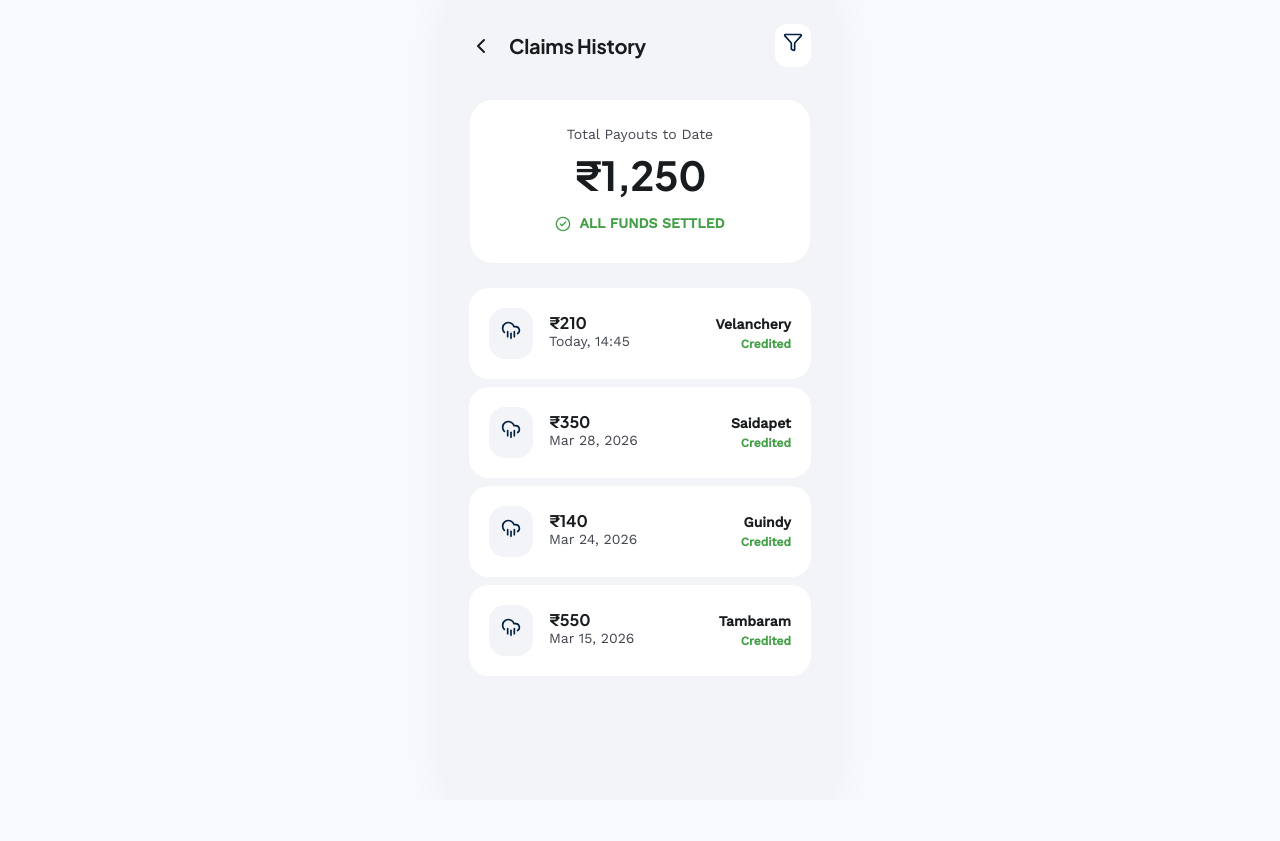
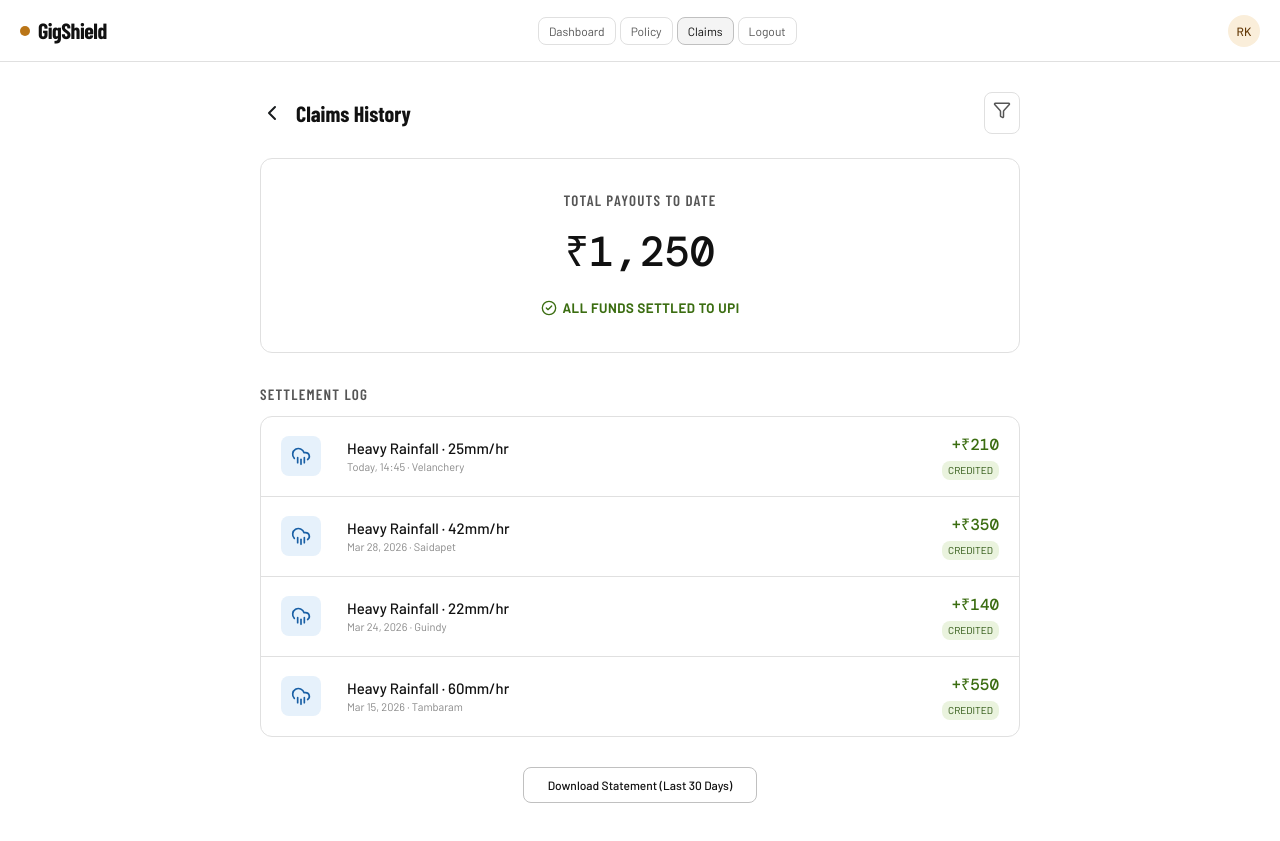
Before and after one commit to RainboeStrykr/guidewire-devtrails-gigshield, a React (Vite) app in the folder frontend/: page /claims in a window 1280 px wide. Before the commit the page ends 800 px from the top, so only its background shows below. Built offline with nearby package versions, Linux system fonts and the light colour scheme.

Commit message:
style(frontend): fix claims history page layout to match premium dashboard aesthetic

```diff
--- a/frontend/src/screens/ClaimsHistoryScreen.jsx
+++ b/frontend/src/screens/ClaimsHistoryScreen.jsx
@@ -1,9 +1,16 @@
-import React from 'react';
+import React, { useEffect, useState } from 'react';
 import { useNavigate } from 'react-router-dom';
-import { ChevronLeft, Filter, History, CheckCircle2, CloudRain } from 'lucide-react';
+import { ChevronLeft, Filter, CheckCircle2, CloudRain } from 'lucide-react';
+import '../gs-styles.css';
 
 const ClaimsHistoryScreen = () => {
   const navigate = useNavigate();
+  const [rider, setRider] = useState(null);
+
+  useEffect(() => {
+    const savedRider = localStorage.getItem('rider');
+    if (savedRider) setRider(JSON.parse(savedRider));
+  }, []);
 
   const history = [
     { date: 'Today, 14:45', amount: 210, zone: 'Velanchery', intensity: '25mm/hr', status: 'Credited' },
@@ -13,65 +20,76 @@ const ClaimsHistoryScreen = () => {
   ];
 
   return (
-    <div className="page-container" style={{ backgroundColor: 'var(--surface-container-low)' }}>
+    <div className="gs-root">
+      {/* Nav */}
+      <div className="gs-nav">
+        <div className="gs-logo" onClick={() => navigate('/dashboard')} style={{ cursor: 'pointer' }}>
+          <div className="gs-logo-dot"></div>
+          GigShield
+        </div>
+        <div className="gs-nav-pills">
+          <div className="gs-pill" onClick={() => navigate('/dashboard')}>Dashboard</div>
+          <div className="gs-pill" onClick={() => navigate('/policy')}>Policy</div>
+          <div className="gs-pill active" onClick={() => navigate('/claims')}>Claims</div>
+          <div className="gs-pill" onClick={() => navigate('/login')}>Logout</div>
+        </div>
+        <div className="gs-avatar">{rider?.name ? rider.name.slice(0, 2).toUpperCase() : 'RK'}</div>
+      </div>
+
+      <div style={{ maxWidth: '800px', margin: '0 auto', padding: '30px 20px' }}>
         {/* Header */}
-      <header style={{ display: 'flex', alignItems: 'center', justifyContent: 'space-between', marginBottom: '2rem' }}>
+        <div style={{ display: 'flex', alignItems: 'center', justifyContent: 'space-between', marginBottom: '24px' }}>
           <div style={{ display: 'flex', alignItems: 'center' }}>
             <ChevronLeft
               size={24}
               onClick={() => navigate('/dashboard')}
-            style={{ cursor: 'pointer', marginRight: '1rem' }}
+              style={{ cursor: 'pointer', marginRight: '12px' }}
             />
-          <h2 style={{ fontSize: '1.25rem' }}>Claims History</h2>
+            <div className="gs-rider-name" style={{ fontSize: '22px', marginBottom: 0 }}>Claims History</div>
           </div>
-        <div style={{ padding: '0.5rem', backgroundColor: 'var(--surface-container-lowest)', borderRadius: '0.75rem' }}>
-          <Filter size={20} color="var(--primary)" />
-        </div>
-      </header>
-
-      {/* Aggregate Stats */}
-      <div className="card-lowest ghost-border" style={{ padding: '1.5rem', borderRadius: '1.5rem', marginBottom: '1.5rem', textAlign: 'center' }}>
-        <p className="text-subtext">Total Payouts to Date</p>
-        <h2 style={{ fontSize: '2.5rem', marginTop: '0.5rem' }}>₹1,250</h2>
-        <div style={{ display: 'inline-flex', alignItems: 'center', gap: '0.5rem', marginTop: '1rem', color: '#43a047', fontSize: '0.875rem', fontWeight: '700' }}>
-          <CheckCircle2 size={16} />
-          <span>ALL FUNDS SETTLED</span>
+          <div style={{ padding: '8px', border: '0.5px solid var(--color-border-tertiary)', borderRadius: 'var(--border-radius-md)', cursor: 'pointer' }}>
+            <Filter size={18} color="var(--color-text-secondary)" />
           </div>
         </div>
 
-      {/* Claims List (No Borders, Tonal Shift) */}
-      <div style={{ display: 'grid', gap: '0.5rem' }}>
+        {/* Aggregate Stats */}
+        <div className="gs-card" style={{ padding: '30px', textAlign: 'center', marginBottom: '30px', background: 'var(--color-background-primary)' }}>
+          <div className="gs-section-title" style={{ marginBottom: '8px' }}>Total Payouts to Date</div>
+          <div className="gs-mono" style={{ fontSize: '42px', fontWeight: 500, color: 'var(--color-text-primary)' }}>₹{history.reduce((acc, c) => acc + c.amount, 0).toLocaleString()}</div>
+          <div style={{ display: 'inline-flex', alignItems: 'center', gap: '6px', marginTop: '16px', color: '#3B6D11', fontSize: '13px', fontWeight: 600 }}>
+            <CheckCircle2 size={16} />
+            <span style={{ letterSpacing: '0.05em' }}>ALL FUNDS SETTLED TO UPI</span>
+          </div>
+        </div>
+
+        {/* Claims List */}
+        <div className="gs-section-title">Settlement Log</div>
+        <div className="gs-card">
           {history.map((claim, idx) => (
             <div
               key={idx}
-            className="card-lowest"
-            style={{
-              padding: '1.25rem',
-              borderRadius: '1.25rem',
-              display: 'flex',
-              justifyContent: 'space-between',
-              alignItems: 'center'
-            }}
+              className="gs-claim-row"
+              style={{ padding: '16px 20px' }}
             >
-            <div style={{ display: 'flex', gap: '1rem', alignItems: 'center' }}>
-              <div style={{ padding: '0.75rem', backgroundColor: 'var(--surface-container-low)', borderRadius: '1rem', color: 'var(--primary)' }}>
-                <CloudRain size={20} />
+              <div className="gs-claim-icon" style={{ background: '#E6F1FB', width: '40px', height: '40px', fontSize: '18px' }}>
+                <CloudRain size={20} color="#185FA5" />
               </div>
-              <div>
-                <h4 style={{ fontSize: '1rem', fontWeight: '700' }}>₹{claim.amount}</h4>
-                <p className="text-subtext">{claim.date}</p>
+              <div className="gs-claim-info" style={{ marginLeft: '14px' }}>
+                <div className="gs-claim-type" style={{ fontSize: '15px' }}>Heavy Rainfall · {claim.intensity}</div>
+                <div className="gs-claim-date">{claim.date} · {claim.zone}</div>
               </div>
-            </div>
-
               <div style={{ textAlign: 'right' }}>
-              <p style={{ fontSize: '0.875rem', fontWeight: '600' }}>{claim.zone}</p>
-              <p style={{ fontSize: '0.75rem', color: '#43a047', fontWeight: '700' }}>{claim.status}</p>
+                <div className="gs-mono" style={{ fontSize: '16px', fontWeight: 500, color: '#3B6D11' }}>+₹{claim.amount}</div>
+                <div className="gs-badge-paid gs-claim-badge" style={{ marginTop: '4px' }}>CREDITED</div>
               </div>
             </div>
           ))}
         </div>
 
-      <div className="spacer-lg" />
+        <div style={{ marginTop: '30px', textAlign: 'center' }}>
+          <button className="gs-action-btn" style={{ width: 'auto', padding: '10px 24px', fontSize: '12px' }}>Download Statement (Last 30 Days)</button>
+        </div>
+      </div>
     </div>
   );
 };
```
Lines whose indentation alone changed are shown as unchanged.
